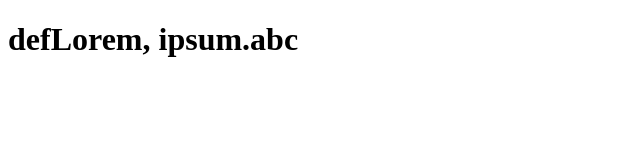
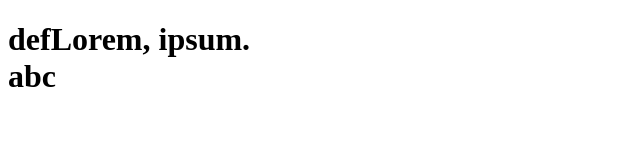
Before and after one commit to tpdn333/210309_web, a plain HTML site: page 3_Jquery/26add-element.html in a window 1280 px wide. Shown: the whole page, without its empty margins (0-640 px from the left). Drawn offline with nearby package versions, Linux system fonts and the light colour scheme.

Commit message:
add element

```diff
--- a/3_Jquery/26add-element.html
+++ b/3_Jquery/26add-element.html
@@ -8,11 +8,11 @@
     </style>
     <script>
         $(document).ready(function () {
-            $("#head1").append("<span>abc</span>");
-            // 선택자 element 종료 태그전
+            $("#head1").append("<br><span>abc</span>");
+            // 선택자 element 종료 태그다음
 
             $("#head1").prepend("def");
-            // 선택자 element 시작 태그 다음
+            // 선택자 element 시작 태그 전
         });
     </script>
 </head>
```
